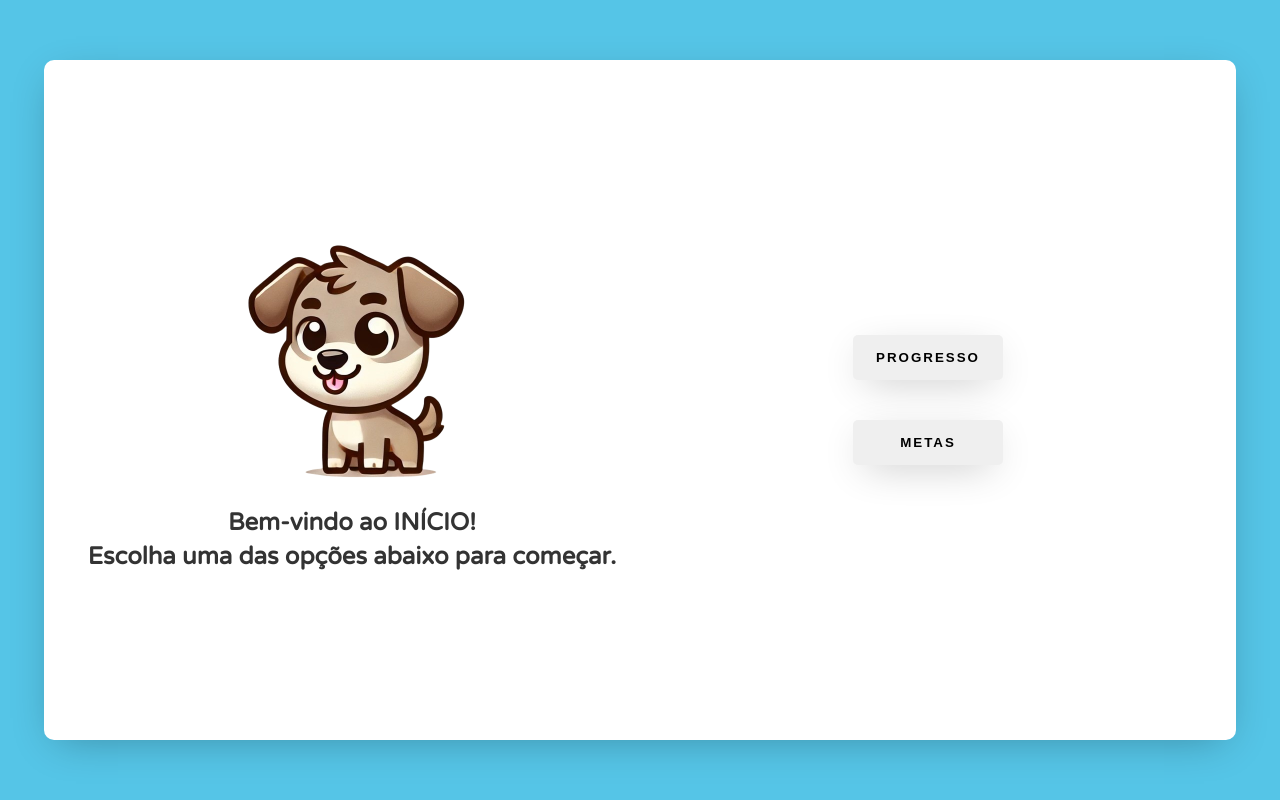
After one commit to gpvalencaa/Happy-Fit, a Flask app: template templates/home.html in a window 1280 px wide. The commit adds this page. Run offline with Flask 3, Linux system fonts and the light colour scheme; the template is opened without the code that fills it, so the values that code supplies are empty.

Commit message:
Alteraçoes

```diff
--- /dev/null
+++ b/templates/home.html
@@ -0,0 +1,99 @@
+<!DOCTYPE html>
+<html lang="en">
+<head>
+    <meta charset="UTF-8">
+    <meta name="viewport" content="width=device-width, initial-scale=1.0">
+    <link rel="stylesheet" href="{{ url_for('static', filename='css/style.css') }}">
+    <title>Página Inicial</title>
+    <style>
+        body {
+            margin: 0;
+            font-family: 'Varela Round', sans-serif;
+            display: flex;
+            justify-content: center;
+            align-items: center;
+            height: 100vh;
+            background-color: #55c5e7;
+        }
+
+        .container {
+            display: flex;
+            justify-content: space-between;
+            align-items: center;
+            width: 90%;
+            max-width: 1200px;
+            height: 80%;
+            background: #ffffff;
+            box-shadow: 0px 10px 40px -12px rgba(0, 0, 0, 0.3);
+            border-radius: 10px;
+            padding: 20px;
+        }
+
+        .left-section {
+            flex: 1;
+            display: flex;
+            flex-direction: column;
+            align-items: center;
+            justify-content: center;
+        }
+
+        .left-section img {
+            max-width: 90%;
+            height: auto;
+            margin-bottom: 20px;
+        }
+
+        .message {
+            text-align: center;
+            font-size: 1.5rem;
+            color: #333;
+            line-height: 1.4;
+            font-weight: bold;
+        }
+
+        .right-section {
+            flex: 1;
+            display: flex;
+            flex-direction: column;
+            align-items: center;
+            justify-content: center;
+            gap: 20px;
+        }
+
+        .right-section .botão {
+            width: 150px;
+            padding: 15px 0px;
+            margin: 10px;
+            border: none;
+            border-radius: 5px;
+            outline: none;
+            text-transform: uppercase;
+            font-weight: 800;
+            letter-spacing: 2px;
+            color: #000000;
+            cursor: pointer;
+            box-shadow: 0px 10px 40px -12px rgba(0, 0, 0, 0.3);
+            transition: background-color 0.3s;
+        }
+
+        .right-section .botão:hover {
+            background-color: #f0f0f0;
+        }
+    </style>
+</head>
+<body>
+<div class="container">
+
+    <div class="left-section">
+        <img src="{{ url_for('static', filename='img/pet1.png') }}" alt="Pet">
+        <div class="message">
+            Bem-vindo ao INÍCIO!<br>Escolha uma das opções abaixo para começar.
+        </div>
+    </div>
+    <div class="right-section">
+        <button class="botão" onclick="window.location.href='progresso.html'">PROGRESSO</button>
+        <button class="botão" onclick="window.location.href='metas.html'">METAS</button>
+    </div>
+</div>
+</body>
+</html>
--- a/templates/login.html
+++ b/templates/login.html
@@ -55,7 +55,7 @@
             })
             .then(data => {
                 alert(data.mensagem); // Exibe mensagem de sucesso
-                window.location.href = "sucesso.html"; // Redireciona para outra página
+                window.location.href = 'home.html'; // Redireciona para outra página
             })
             .catch(error => {
                 alert(`Erro: ${error.message}`); // Exibe mensagem de erro
```
Also changed, not shown: templates/sucesso.html (deleted, +0 -11 lines).
